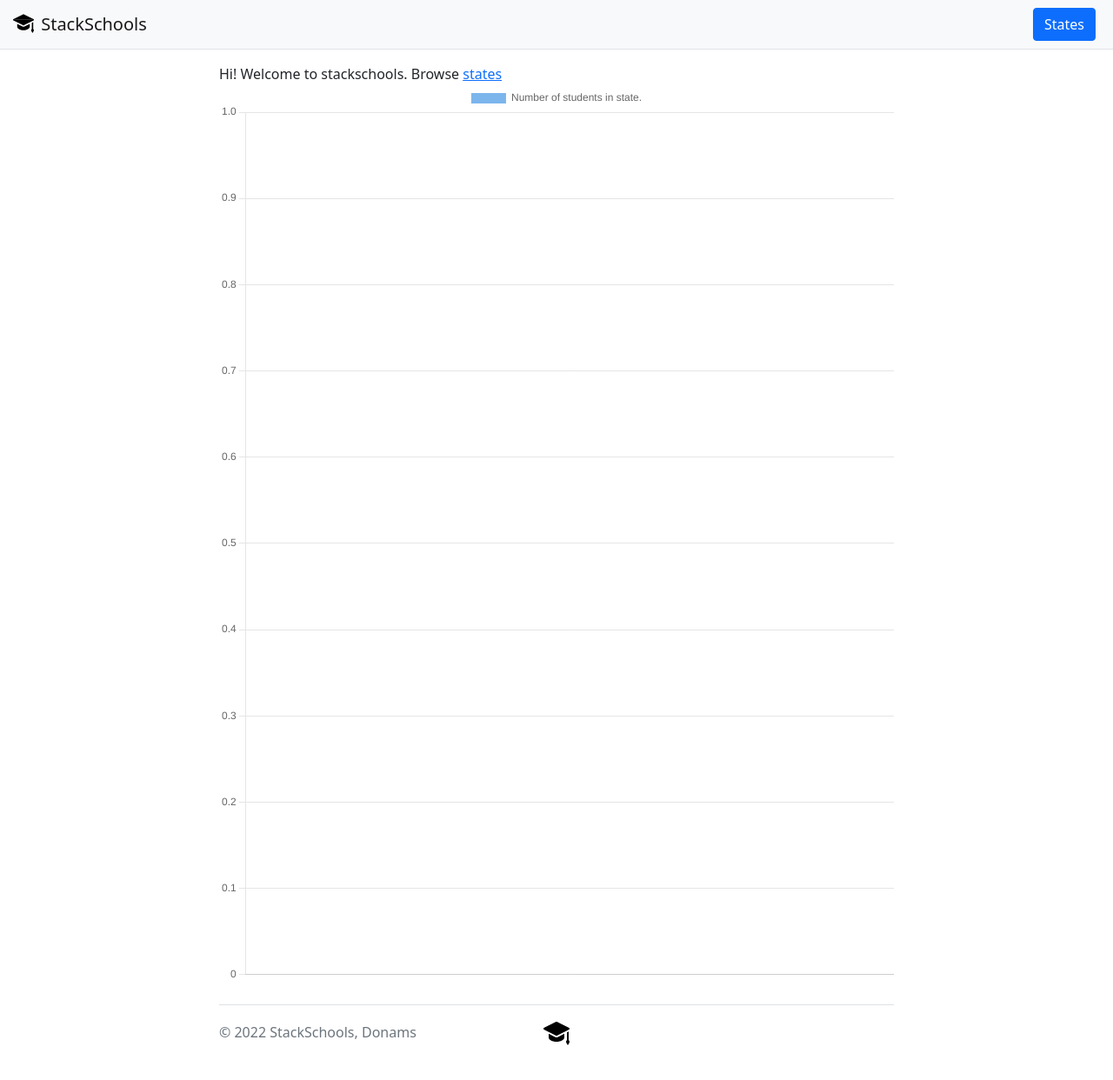
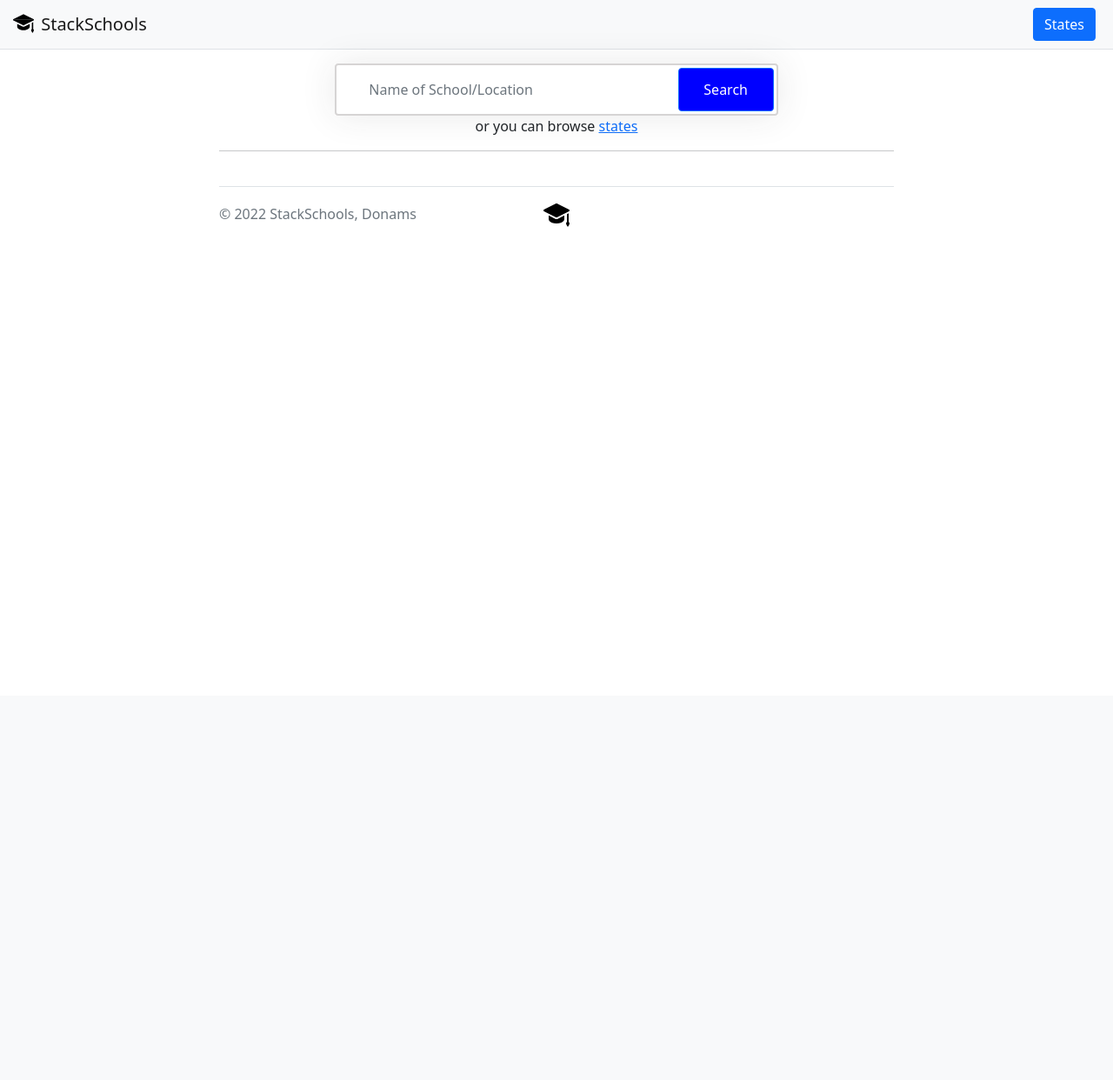
Before and after one commit to suhailvs/stackschools, a Django app: page / in a window 1280 px wide. Shown: the whole page at 87% size. After the commit the page ends 261 px from the top, so only its background shows below. Run offline with Django 4.2, Linux system fonts and the light colour scheme; data that the repository does not hold is empty; some libraries are stand-ins or nearby versions.

Commit message:
added school search in home page

```diff
--- a/mysite/templates/home.html
+++ b/mysite/templates/home.html
@@ -1,35 +1,102 @@
 {% extends 'base.html' %}
 {% load static %}
-{% block title %}Schools of India{% endblock %}
+{% block title %}Schools in India | List of Govt and Private Schools in India | State Wise School List{% endblock %}
+{% block metadescription %}Schools in India | List of Govt and Private Schools in India | State Wise List of Schools in India | Schools Contact details in India{% endblock %}
+
+{% block extracss %}
+<style>
+    body {
+        /* background-color: #eee; */
+        /* font-family: "Poppins", sans-serif; */
+        font-weight: 300
+    }
+.height {
+    height: 100vh
+}
+
+.search {
+    position: relative;
+    box-shadow: 0 0 40px rgba(51, 51, 51, .1)
+}
+
+.search input {
+    height: 60px;
+    text-indent: 25px;
+    border: 2px solid #d6d4d4
+}
+
+.search input:focus {
+    box-shadow: none;
+    border: 2px solid blue
+}
+
+.search .fa-search {
+    position: absolute;
+    top: 20px;
+    left: 16px
+}
+
+.search button {
+    position: absolute;
+    top: 5px;
+    right: 5px;
+    height: 50px;
+    width: 110px;
+    background: blue
+}
+</style>
+{% endblock %}
+
 {% block content %}
-Hi! Welcome to stackschools. Browse <a href="{% url 'schools:states' %}">states</a>
+<div class="row d-flex justify-content-center align-items-center">
+    <div class="col-md-8">
+        <div class="search">
+            <form method="get" action=".">
+                <input type="text" class="form-control" value="{{request.GET.school_name}}" pattern=".{3,}" title="3 characters minimum" required name="school_name" placeholder="Name of School/Location">
+                <button type="submit" class="btn btn-primary">Search</button>
+            </form>
+        </div>
+    </div>
+</div>
 
+<p style="text-align: center;">or you can browse <a href="{% url 'schools:states' %}">states</a></p>
+<!-- <canvas id="myChart" height="300"></canvas> -->
+<hr>
+<ol class="list-group list-group-numbered list-group-flush"></ol>
+{% for school in schools %}
+    <li class="list-group-item d-flex justify-content-between align-items-start">
+        <div class="ms-2 me-auto">
+        <div class="fw-bold">
+            <a href="{% url 'schools:school_view' school.udise_code %}{{school.school_name|slugify|truncatechars:60}}">
+            <small>{{school.school_name|title}}</small>
+            </a>
+        </div>
+        <small>udise code:
+        <span class="badge bg-secondary rounded-pill">{{school.udise_code}}</span></small>
+        </div>
+    </li>
+    {% endfor %}
+</ol>
 
-<canvas id="myChart" height="400"></canvas>
 {% endblock %}
 
 
 {% block extrajs %}
+<!--
 <script src="{% static 'chart.min.js' %}"></script>
 <script>
     const students_data = {
         labels: [{% for state in states%}'{{state.state}}',{% endfor %}], // ['Pre-Primary', 'I', 'II', 'III', 'IV', 'V', 'VI', 'VII', 'VIII', 'IX', 'X', 'XI', 'XII'],
         datasets: [{
-            label: 'Number of students in state.',
+            label: 'Number of schools in state.',
             backgroundColor: '#7cb5ec',
             data: [{% for state in states%}'{{state.count}}',{% endfor %}] // [60, 15, 10, 19, 13, 15, 12, 9, 10, 0, 0, 0, 0],
   }]
 };
 const myChart = new Chart(document.getElementById('myChart'), {
-    type: 'bar',
-    data: students_data,
-    options: {
-        // onClick: function(c,i) {
-        //     console.log(c);
-        //     console.log(i);
-        // }
-    }
+    type: 'bar', data: students_data, options: {}
 });
+
 </script>
-
+-->
 {% endblock %}
--- a/schools/views.py
+++ b/schools/views.py
@@ -1,4 +1,5 @@
 
+from multiprocessing import context
 from django.shortcuts import render
 from django.db.models import Count
 
@@ -6,8 +7,12 @@ from .models import School, KeralaSchool
 # Create your views here.
 
 def home(request):
-    states_and_count = School.objects.values('state').distinct().annotate(count=Count('state'))
-    return render(request,'home.html',{'states':states_and_count})
+    context = {}
+    # context['states'] = School.objects.values('state').distinct().annotate(count=Count('state'))
+    if 'school_name' in request.GET:
+        context['schools'] = School.objects.filter(
+            school_name__icontains = request.GET['school_name'])[:100]
+    return render(request,'home.html',context) #{'states':states_and_count})
 
 def states(request):
 
```
